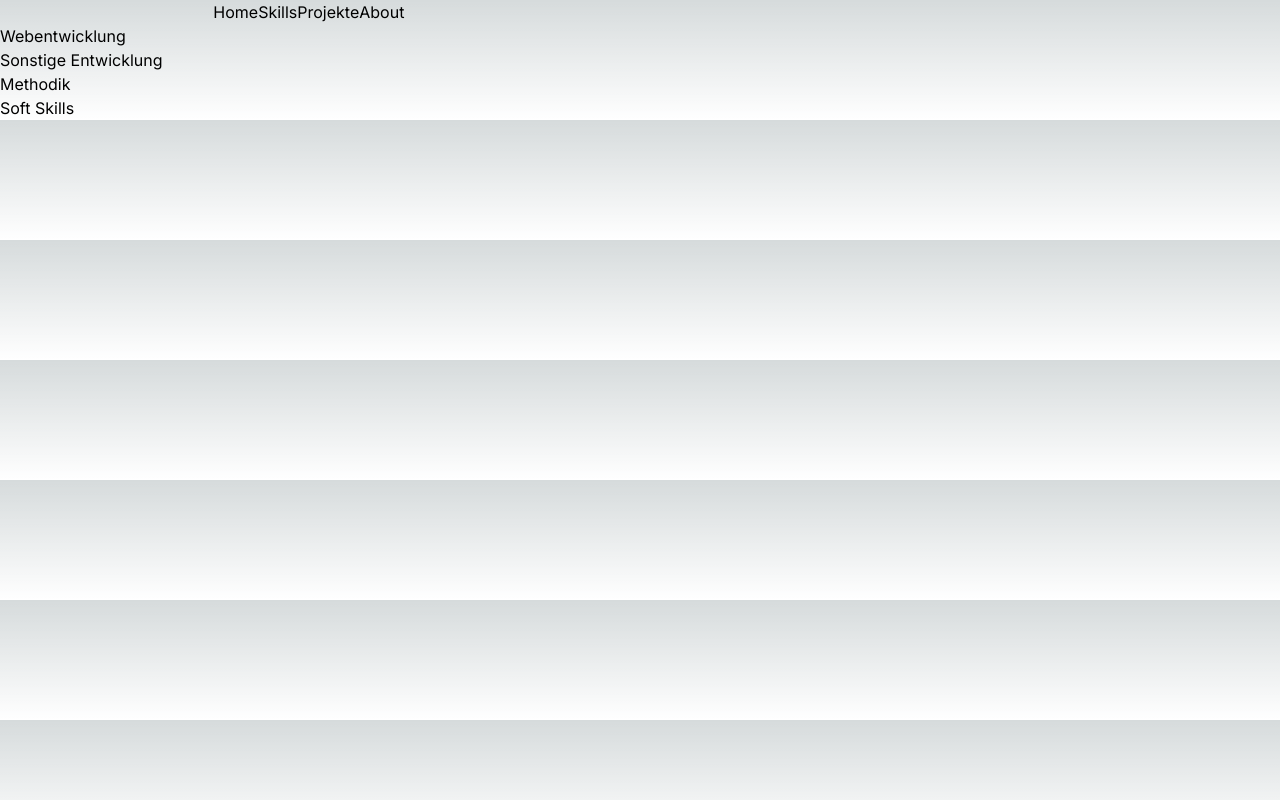
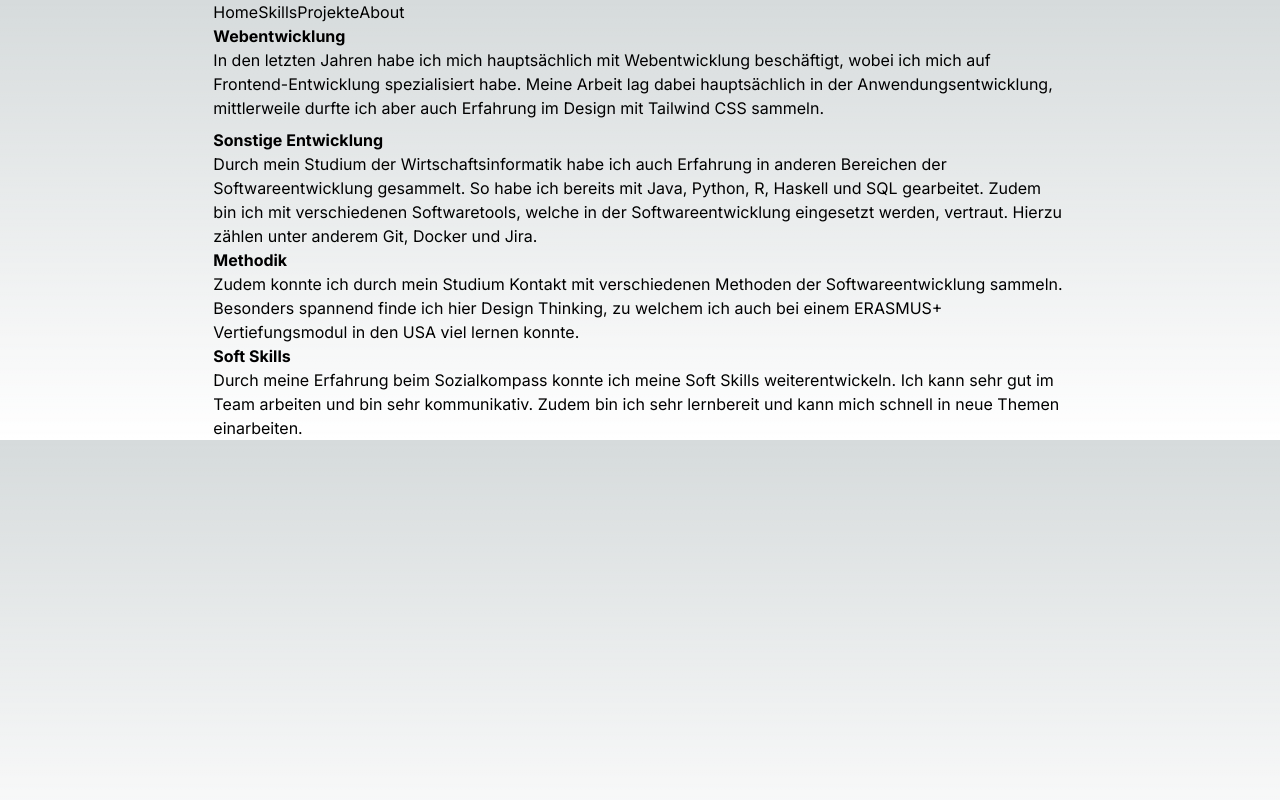
Before and after one commit to JonasRettig/jrettig.dev, a Next.js app: page /skills in a window 1280 px wide. Built offline with nearby package versions, Linux system fonts and the light colour scheme.

Commit message:
added first text for about and skills

```diff
--- a/src/app/about/page.tsx
+++ b/src/app/about/page.tsx
@@ -4,7 +4,18 @@ export default function About() {
     return (
         <div>
             <Header/>
-            About me
+            <div className="w-4/6 flex flex-col justify-self-center mx-auto max-sm:w-11/12">
+                <div>
+                    Ich bin Jonas, gebürtiger Münsteraner. Die letzten Jahre habe ich an der Universität Münster Wirtschaftsinformatik studiert und bin nun auf der Suche nach einer neuen Herausforderung.
+                </div>
+                <div>
+                    Im Studium habe ich gelernt, dass ich mich sehr für die Entwicklung von Software interessiere. Besonders spannend finde ich dabei die Frontend-Entwicklung, da ich hier meine kreative Ader ausleben kann.
+                </div>
+                <div>
+                    Mein ganzer Lebenslauf ist wie folgt:
+                </div>
+                <embed src="Lebenslauf.pdf" className="w-4/6 h-screen" />
+            </div>
         </div>
     )
 }
--- a/src/app/skills/page.tsx
+++ b/src/app/skills/page.tsx
@@ -4,17 +4,34 @@ export default function Skills() {
     return (
         <div>
             <Header/>
+            <div className="w-4/6 flex flex-col justify-self-center mx-auto max-sm:w-11/12">
+                <div className="mb-2">
+                    <b> Webentwicklung </b>
                     <div>
-                Webentwicklung
+                    In den letzten Jahren habe ich mich hauptsächlich mit Webentwicklung beschäftigt, wobei ich mich auf Frontend-Entwicklung spezialisiert habe.
+                    Meine Arbeit lag dabei hauptsächlich in der Anwendungsentwicklung, mittlerweile durfte ich aber auch Erfahrung im Design mit Tailwind CSS sammeln.
+                    </div>
                 </div>
                 <div>
-                Sonstige Entwicklung
+                    <b> Sonstige Entwicklung </b>
+                    <div>
+                    Durch mein Studium der Wirtschaftsinformatik habe ich auch Erfahrung in anderen Bereichen der Softwareentwicklung gesammelt. So habe ich bereits mit Java, Python, R, Haskell und SQL gearbeitet.
+                    Zudem bin ich mit verschiedenen Softwaretools, welche in der Softwareentwicklung eingesetzt werden, vertraut. Hierzu zählen unter anderem Git, Docker und Jira.
+                    </div>
                 </div>
                 <div>
-                Methodik
+                    <b> Methodik </b>
+                    <div>
+                    Zudem konnte ich durch mein Studium Kontakt mit verschiedenen Methoden der Softwareentwicklung sammeln.
+                    Besonders spannend finde ich hier Design Thinking, zu welchem ich auch bei einem ERASMUS+ Vertiefungsmodul in den USA viel lernen konnte.
+                    </div>
                 </div>
                 <div>
-                Soft Skills
+                    <b> Soft Skills </b>
+                    <div>
+                    Durch meine Erfahrung beim Sozialkompass konnte ich meine Soft Skills weiterentwickeln. Ich kann sehr gut im Team arbeiten und bin sehr kommunikativ. Zudem bin ich sehr lernbereit und kann mich schnell in neue Themen einarbeiten.
+                    </div>
+                </div>
             </div>
         </div>
     )
```
Also changed, not shown: 1 other file (tests, documents, lock files or other folders). Lines whose indentation alone changed are shown as unchanged.
